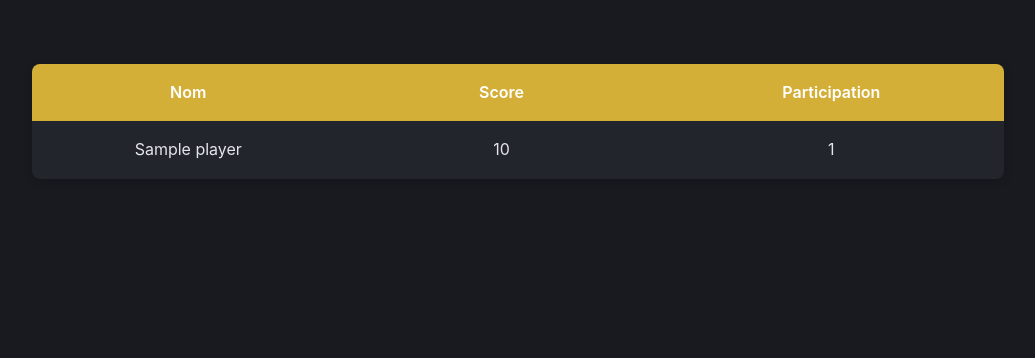
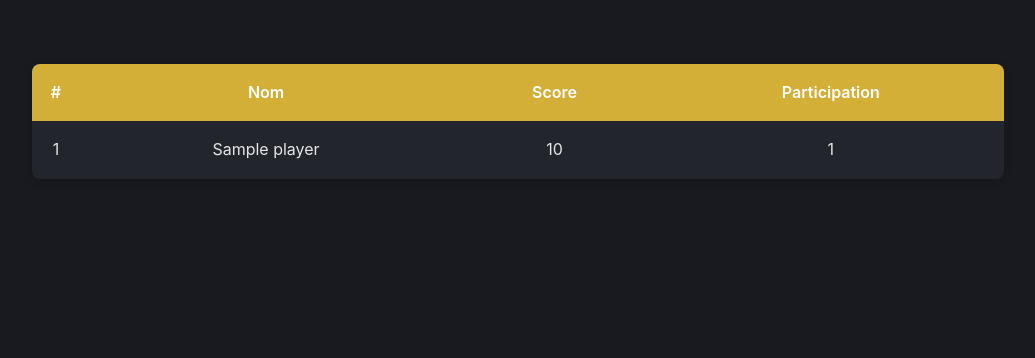
Before and after one commit to Rs-appez/chaloeil_backend, a Django app: template chaloeil_backend/stats/templates/leaderboard.html in a window 1280 px wide. Shown: the part 105-463 px from the top of the page, without its empty margins (122-1157 px from the left). Run offline with Django 3.2, Linux system fonts and the light colour scheme; the template is opened without the code that fills it: most values are stand-ins (such as "Sample title", 1, 10 or a date in 2020).

Commit message:
feat(leaderboard): add rank column to leaderboard table
Added a new column to display the rank number for each participant in
the leaderboard. Adjusted CSS to set the width of the new rank column
and updated the HTML template to include the rank using the forloop
counter.

```diff
--- a/chaloeil_backend/static/stats/css/leaderboard.css
+++ b/chaloeil_backend/static/stats/css/leaderboard.css
@@ -42,7 +42,7 @@
   border-bottom: none;
 }
 
-.leaderboard-table th:nth-child(-n + 3),
-.leaderboard-table td:nth-child(-n + 3) {
-  width: 10%;
+.leaderboard-table th:nth-child(1),
+.leaderboard-table td:nth-child(1) {
+  width: 5%;
 }
--- a/chaloeil_backend/stats/templates/leaderboard.html
+++ b/chaloeil_backend/stats/templates/leaderboard.html
@@ -16,6 +16,7 @@
             <table class="leaderboard-table">
                 <thead>
                     <tr>
+                        <th>#</th>
                         <th>Nom</th>
                         <th>Score</th>
                         <th>Participation</th>
@@ -24,6 +25,7 @@
                 <tbody>
                     {% for p in participants %}
                         <tr>
+                            <td>{{ forloop.counter }}</td>
                             <td>{{ p.player }}</td>
                             <td>{{ p.score }}</td>
                             <td>{{ p.session_count }}</td>
```
